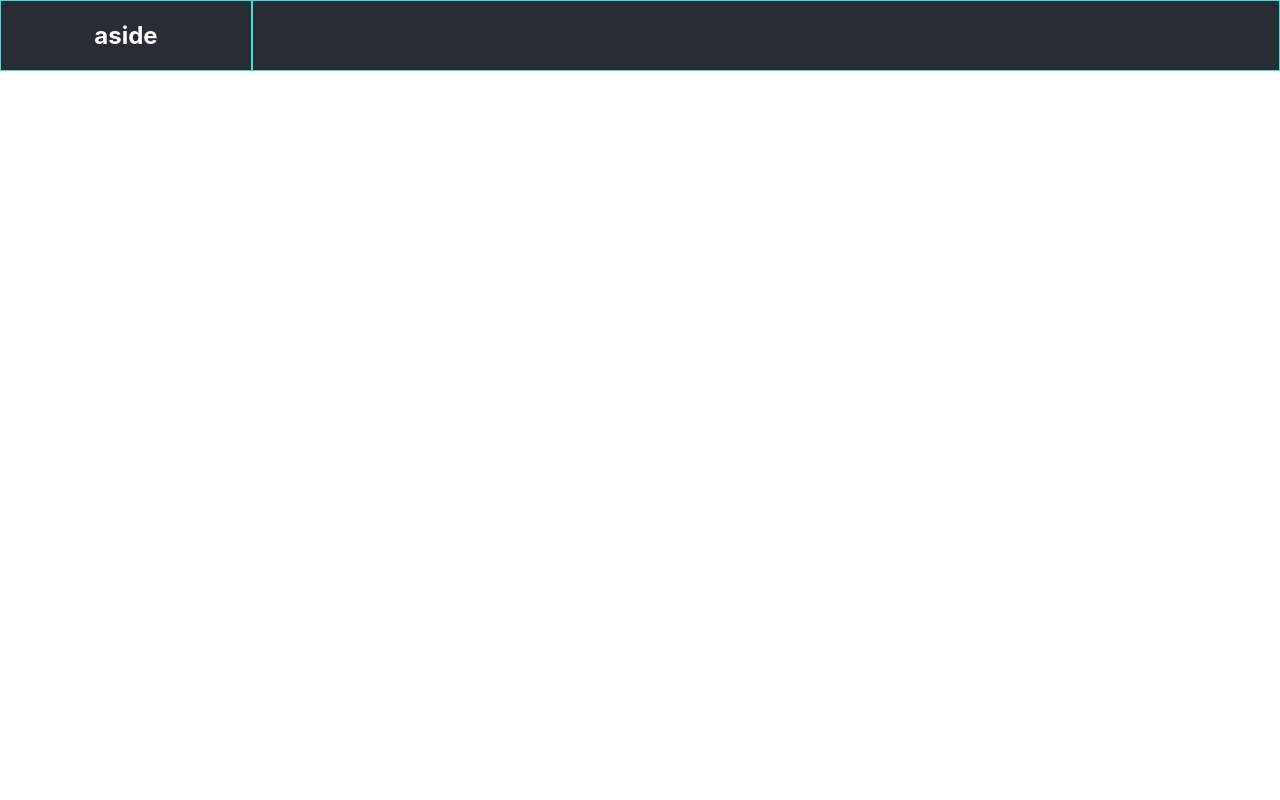
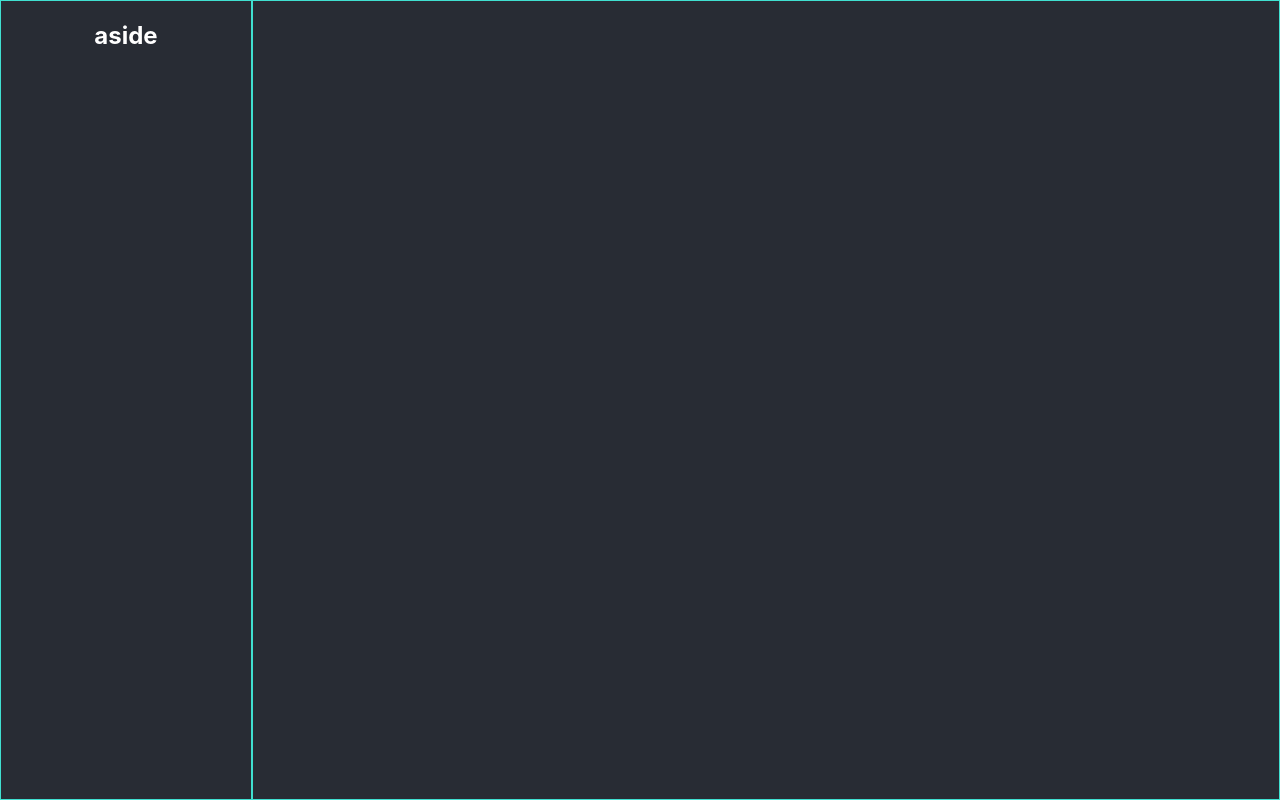
Before and after one commit to DanielLai20/chatgpt-clone, a React (Create React App) app: page / in a window 1280 px wide. Built offline with nearby package versions, Linux system fonts and the light colour scheme.

Commit message:
expand side and chat boxes

```diff
--- a/src/App.css
+++ b/src/App.css
@@ -3,6 +3,8 @@
   display: flex;
   background-color: #282c34;
   color: white;
+  position:absolute;
+  top:0;bottom:0;left:0;right:0;
 }
 
 .sidebar {
```
